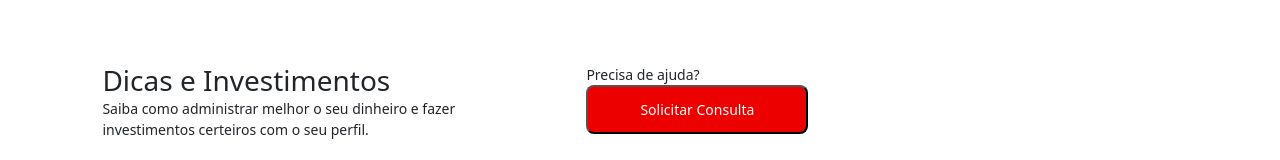
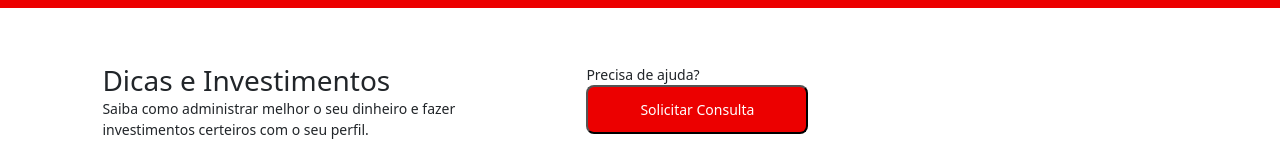
Before and after one commit to ddavidsonalmeida/controle-receitas-despesas, an Angular app in the folder controle-receitas-despesas/: page /dicas-investimentos in a window 1280 px wide. Shown: the top 160 px of the page. Built offline with nearby package versions, Linux system fonts and the light colour scheme.

Commit message:
colocando a linha vermelha no topo da tela

```diff
--- a/controle-receitas-despesas/src/app/paginas/dicas-investimentos/dicas-investimentos.component.html
+++ b/controle-receitas-despesas/src/app/paginas/dicas-investimentos/dicas-investimentos.component.html
@@ -1,3 +1,4 @@
+<div class="page">
   <div class="container">
     <div class="cabecalho">
       <div class="dicas">
@@ -49,3 +50,4 @@
         </div>
       </div>
     </div>
+</div>
```
Lines whose indentation alone changed are shown as unchanged.
